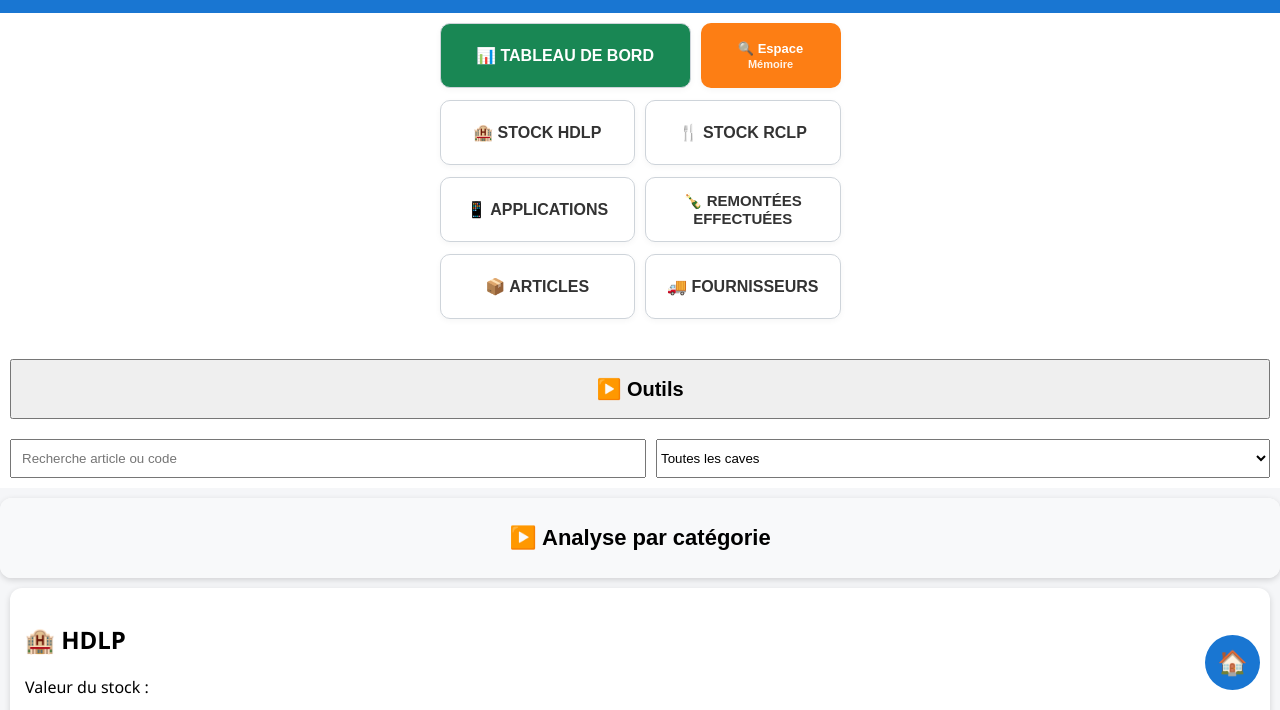
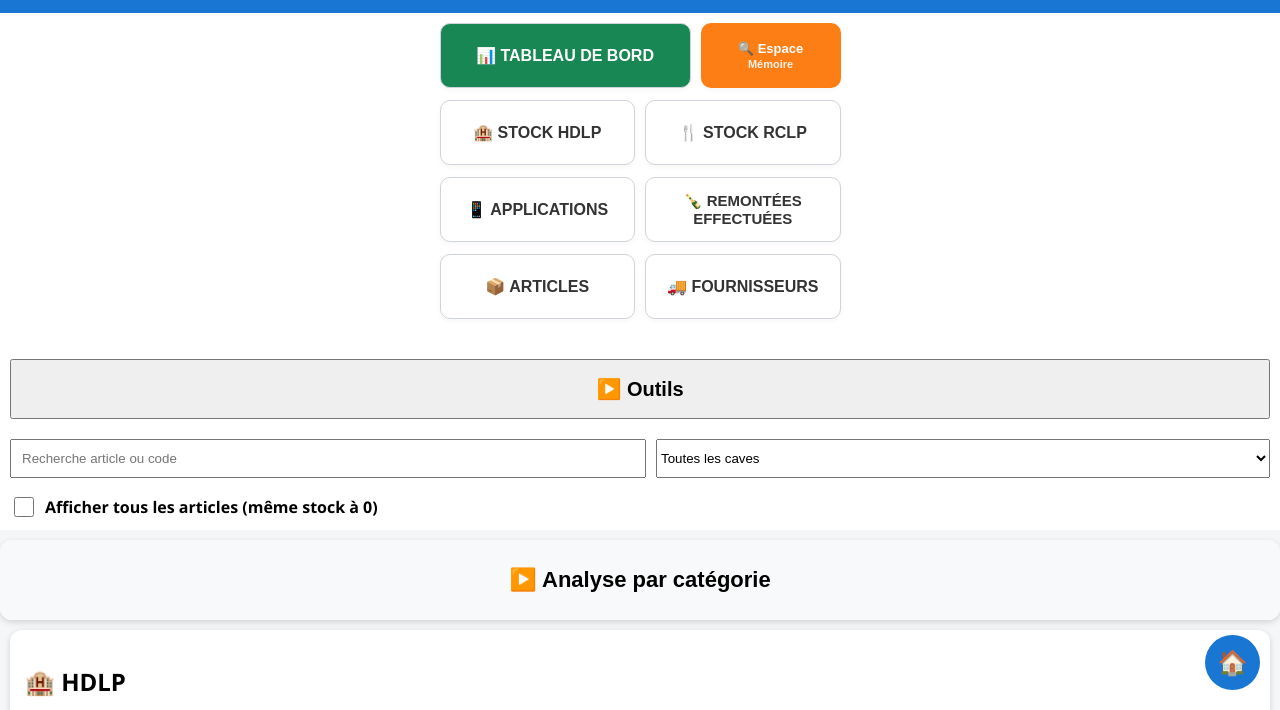
Before and after one commit to johanschrub-prog/stock-central, a plain HTML site: page index.html in a window 1280 px wide. Shown: the part 90-800 px from the top of the page. Drawn offline with nearby package versions, Linux system fonts and the light colour scheme.

Commit message:
Update index.html

```diff
--- a/index.html
+++ b/index.html
@@ -4,14 +4,11 @@
     <meta charset="UTF-8">
     <meta name="viewport" content="width=device-width, initial-scale=1">
     <title>Stock Central</title>
-
     <!-- 1. Bibliothèques externes -->
     <script src="https://cdn.jsdelivr.net/npm/xlsx/dist/xlsx.full.min.js"></script>
     <script src="https://cdn.jsdelivr.net/npm/chart.js"></script>
-
     <!-- 2. Script de synchronisation Cloud (chargé en premier) -->
     <script src="sync.js"></script>
-
     <style>
         body {
             font-family: Segoe UI, sans-serif;
@@ -106,23 +103,18 @@
     </style>
 </head>
 <body>
-
 <header>
     <h2>📦 STOCK CENTRAL</h2>
 </header>
-
 <div id="ongletsPrincipaux" class="tabs"></div>
-
 <div id="sousOnglets" class="tabs"></div>
-
 <div class="toolbar">
     <input type="file" id="importStock" accept=".json" style="display:none" onchange="importStock(event)">
 
     <button id="flecheOutils" onclick="toggleOutils()" style="width:100%; min-height:60px; font-size:20px; font-weight:bold;">
         ▶️ Outils
     </button>
-
-   <div id="blocOutils" style="display:none; width:100%; margin-top:10px;">
+    <div id="blocOutils" style="display:none; width:100%; margin-top:10px;">
         <button onclick="forcerSynchroCloud()" style="background: #1976d2; color: white;">
             🔄 Synchroniser maintenant
         </button>
@@ -130,8 +122,7 @@
         <button onclick="forcerEnvoiCloud()" style="background: #2e7d32; color: white;">
             📤 Sauvegarder & Envoyer sur le Cloud
         </button>
-      </div>
-
+    </div>
     <div style="width:100%; display:flex; gap:10px; margin-top:10px;">
         <input id="search" list="listeProduits" placeholder="Recherche article ou code" onclick="this.select()" oninput="render()" style="flex:1;">
 
@@ -148,14 +139,17 @@
 
         <input type="file" id="importExcel" accept=".xlsx" style="display:none" onchange="importerExcel(event)">
     </div>
+    <div style="width:100%; display:flex; align-items:center; gap:8px; margin-top:6px;">
+        <input type="checkbox" id="afficherZero" onchange="render()" style="width:20px; height:20px; cursor:pointer;">
+        <label for="afficherZero" style="font-size:16px; font-weight:bold; cursor:pointer;">
+            Afficher tous les articles (même stock à 0)
+        </label>
+    </div>
 </div>
-
 <div id="cards" class="cards"></div>
-
 <button id="btnAccueil" onclick="location.href='https://johanschrub-prog.github.io/hotel-paix-hub/'">
     🏠
 </button>
-
 <div id="popupTransfert" style="display:none; position:fixed; top:0; left:0; width:100%; height:100%; background:rgba(0,0,0,.5); z-index:9999;">
     <div style="background:white; margin:20px; padding:15px; border-radius:12px;">
         <h3>🔄 Transfert de stock</h3>
@@ -177,7 +171,6 @@
         <button onclick="fermerTransfert()">❌ Annuler</button>
     </div>
 </div>
-
 <!-- 3. Scripts fonctionnels de l'application -->
 <script src="ventes.js"></script>
 <script src="remontee-hdlp.js"></script>
@@ -187,17 +180,14 @@
 <script src="stats.js"></script>
 <script src="fournisseurs.js"></script>
 <script src="app.js"></script>
-
 <!-- Script de gestion du menu Outils & Pont de secours mobile -->
 <script>
 let outilsOuverts = false;
-
 function toggleOutils(){
     outilsOuverts = !outilsOuverts;
     document.getElementById("blocOutils").style.display = outilsOuverts ? "flex" : "none";
     document.getElementById("flecheOutils").innerHTML = outilsOuverts ? "🔽 Outils" : "▶️ Outils";
 }
-
 function forcerEnvoiManuel() {
     let payload = {};
     const cles = [
@@ -212,7 +202,6 @@ function forcerEnvoiManuel() {
             try { payload[cle] = JSON.parse(val); } catch(e){ payload[cle] = val; }
         }
     });
-
     const dataStr = "data:text/json;charset=utf-8," + encodeURIComponent(JSON.stringify(payload, null, 2));
     const downloadAnchor = document.createElement('a');
     downloadAnchor.setAttribute("href", dataStr);
@@ -224,6 +213,5 @@ function forcerEnvoiManuel() {
     alert("✅ Fichier 'sauvegarde_s26.json' téléchargé sur votre téléphone !");
 }
 </script>
-
 </body>
 </html>
```
